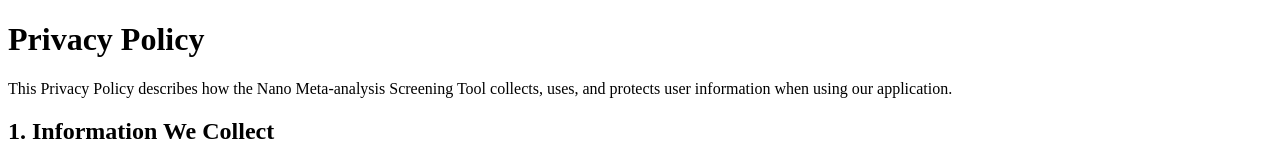
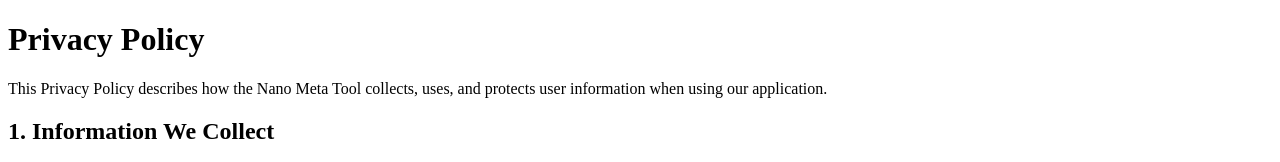
Before and after one commit to Balasreedhulipalla/Privacyurl, a plain HTML site: page index.html in a window 1280 px wide. Shown: the top 162 px of the page. Drawn offline with Linux system fonts and the light colour scheme.

Commit message:
Update index.html

```diff
--- a/index.html
+++ b/index.html
@@ -1,14 +1,14 @@
 <!DOCTYPE html>
 <html>
 <head>
-    <title>Privacy Policy - Nano Meta Screening Tool</title>
+    <title>Privacy Policy - Nano Meta Tool</title>
 </head>
 <body>
 
     <h1>Privacy Policy</h1>
 
     <p>
-        This Privacy Policy describes how the Nano Meta-analysis Screening Tool collects,
+        This Privacy Policy describes how the Nano Meta Tool collects,
         uses, and protects user information when using our application.
     </p>
 
```
